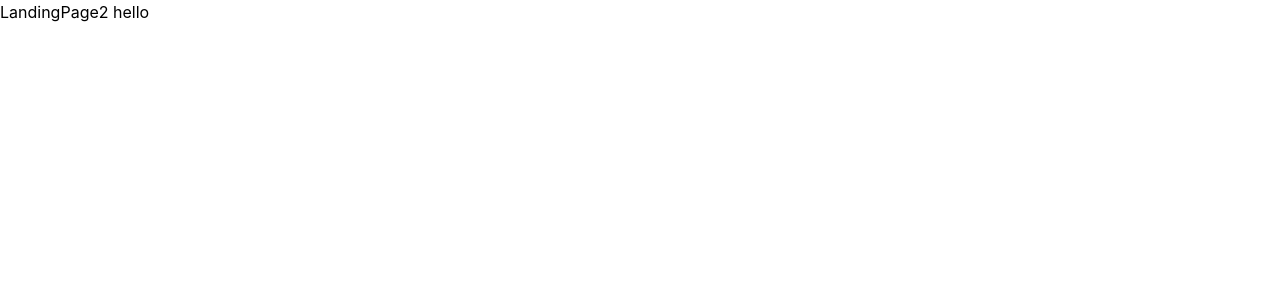
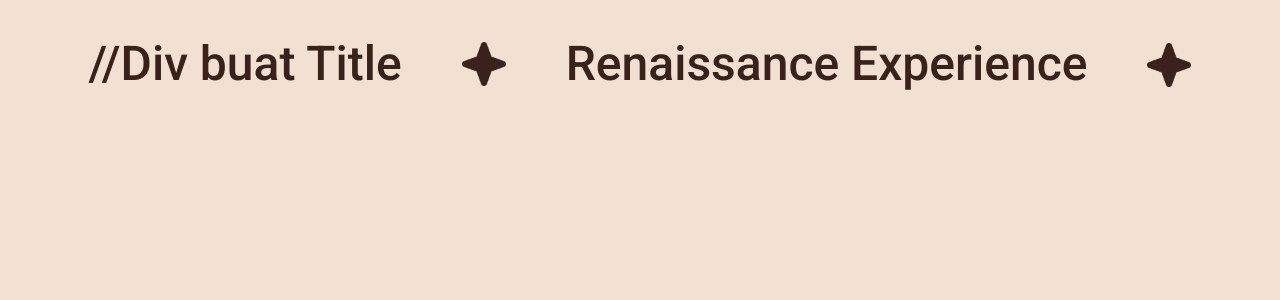
Before and after one commit to Athrsyd/Renaissance, a React (Vite) app in the folder Frontend/: page /landing2 in a window 1280 px wide. Shown: the top 300 px of the page. Built offline with nearby package versions, Linux system fonts and the light colour scheme.

Commit message:
Nambah Var Font Family Roboto, sama progres Nixon#1

```diff
--- a/Frontend/src/components/LandingPage2.jsx
+++ b/Frontend/src/components/LandingPage2.jsx
@@ -1,10 +1,23 @@
 import React from 'react'
+import iconBintang from '../assets/iconBintang.png'
 
 const LandingPage2 = () => {
   return (
-    <div>LandingPage2
-        hello
-    </div>
+    // Renaissance Experience
+    <section className="font-display bg-[#F2E0D2] h-screen pt-10">
+      <div className= "flex items-center text-bistre text-5xl justify-center font-medium gap-15"> //Div buat Title
+        <img src={iconBintang} alt="" className= "w-11 h-11 self-center"/>
+        <h1 className="m-0">Renaissance Experience</h1>
+        <img src={iconBintang} alt="" className= "w-11 h-11 self-center mt-0.5"/>
+      </div>
+
+      <div>
+        <div></div>
+        <div></div>
+        <div></div>
+        <div></div>
+      </div>
+    </section>
   )
 }
 
--- a/Frontend/src/index.css
+++ b/Frontend/src/index.css
@@ -1,3 +1,4 @@
+@import url('https://fonts.googleapis.com/css2?family=Roboto:ital,wght@0,100..900;1,100..900&display=swap');
 @import "tailwindcss";
 
 @theme {
@@ -6,7 +7,7 @@
   --color-chamoisee: #9b7a5b;
   --color-khaki: #cbb799;
   --color-beige: #f2e0d2;
-
+  --font-display: "Roboto", sans-serif;
 }
 
 * {
```
Also changed, not shown: Frontend/src/assets/iconBintang.png (added), 1 other file (tests, documents, lock files or other folders).
